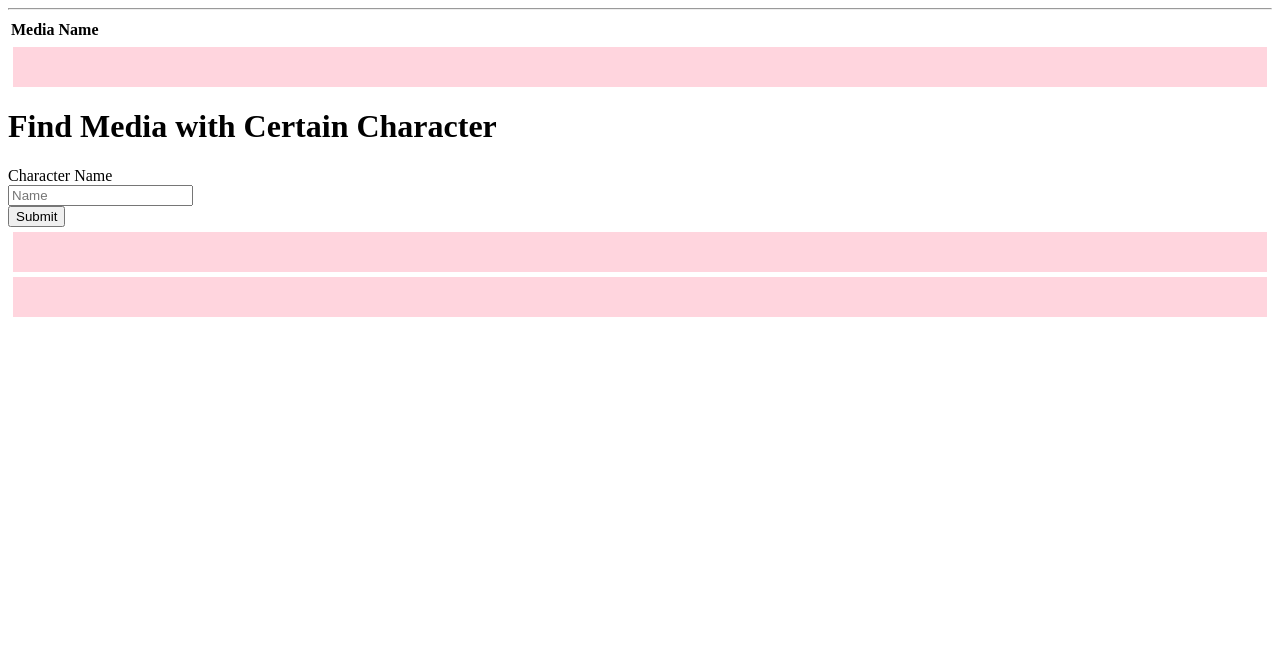
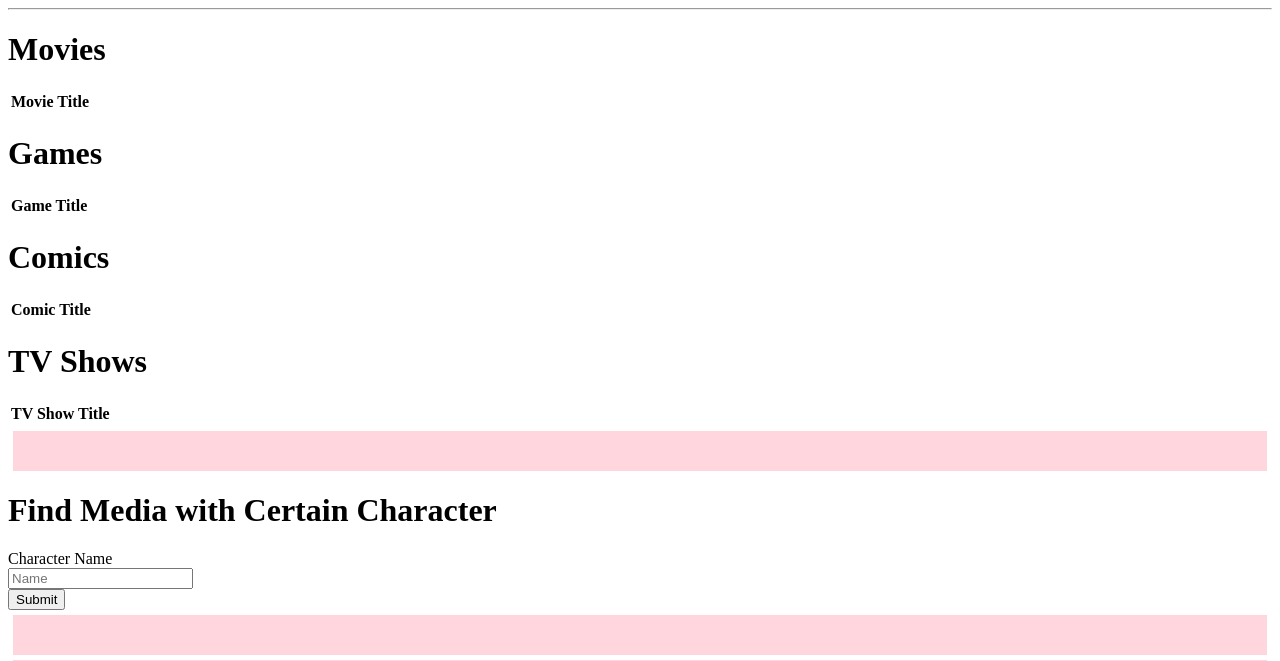
Before and after one commit to frawgii/cs2300_final_project, a Flask app: page /find_m_w_c/ in a window 1280 px wide. Shown: the part 45-706 px from the top of the page. Run offline with Flask 3, Linux system fonts and the light colour scheme; lists and menus that the app fills with data are empty.

Commit message:
Finished rendering queries

```diff
--- a/Templates/find_m_w_c.html
+++ b/Templates/find_m_w_c.html
@@ -12,18 +12,65 @@
         <button type="submit">Submit</button>
     </form>
 {% endblock %}
-
-{% block character_info %}
-    <div class='chars'>
+{% block comic_info %}
+    <h1>{% block comic_title %} Comics {% endblock %}</h1>
+    <div class='comics'>
     <table>
         <tr>
-                <th><b>Media Name </b> </th>
+            <th>Comic Title</th>
         </tr>
-            {% for media in media_character %}
+        {% for comics in comic %}
         <tr>
-                <td>{{ media[0] }}</td>
+            <td>{{ comics['c_title'] }}</td>
+        {% endfor %}
+    </table>
+</div>
+{% endblock %}
+
+{% block tv_info %}
+    <h1>{% block tv_title %} TV Shows {% endblock %}</h1>
+    <div class='tvs'>
+    <table>
+        <tr>
+            <th>TV Show Title</th>
+        </tr>
+        {% for tvs in tv_show %}
+        <tr>
+            <td>{{ tvs['tv_title'] }}</td>
         </tr>
         {% endfor %}
     </table>
 </div>
 {% endblock %}
+
+{% block movie_info %}
+    <h1>{% block movie_title %} Movies {% endblock %}</h1>
+    <div class='movies'>
+    <table>
+        <tr>
+            <th>Movie Title</th>
+        </tr>
+        {% for movies in movie %}
+        <tr>
+            <td>{{ movies['mo_title'] }}</td>
+        </tr>
+        {% endfor %}
+    </table>
+</div>
+{% endblock %}
+
+{% block game_info %}
+    <h1>{% block game_title %} Games {% endblock %}</h1>
+    <div class='games'>
+    <table>
+        <tr>
+            <th>Game Title</th>
+        </tr>
+        {% for games in game %}
+        <tr>
+            <td>{{ games['g_title'] }}</td>
+        </tr>
+        {% endfor %}
+    </table>
+</div>
+{% endblock %}
--- a/app.py
+++ b/app.py
@@ -857,14 +857,38 @@ def find_m_w_c():
     if request.method == 'POST':
         mch_name = request.form['ch_name']
         conn = get_db_connection()
+        tv_show = conn.execute('SELECT * FROM tv_show').fetchall()
+        movie = conn.execute('SELECT * FROM movie').fetchall()
+        game = conn.execute('SELECT * FROM game').fetchall()
+        comic = conn.execute('SELECT * FROM comic').fetchall()
         curs = conn.cursor()
-        curs.execute('SELECT s.s_title, g.g_title, co.c_title, tv.tv_title, mo.mo_title\
-                    FROM media_has_character m, media_character c, song s, game g, comic co, tv_show tv, movie mo\
-                     WHERE (m.ch_id=c.id) AND (m.mo_id=mo.id OR m.c_id=co.id  OR m.g_id=g.id OR m.tv_id=tv.id OR m.s_id=s.id)\
+        # curs.execute('SELECT DISTINCT g.g_title, co.c_title, tv.tv_title, mo.mo_title\
+        #             FROM media_has_character m, media_character c,  game g, comic co, tv_show tv, movie mo\
+        #              WHERE (m.ch_id=c.id) AND (m.mo_id=mo.id OR m.c_id=co.id  OR m.g_id=g.id OR m.tv_id=tv.id)\
+        #             AND c.ch_name=?', (mch_name,))
+        # media = curs.fetchall()
+        curs.execute('SELECT DISTINCT g.g_title\
+                    FROM media_has_character m, media_character c,  game g\
+                     WHERE (m.ch_id=c.id) AND m.g_id=g.id\
                     AND c.ch_name=?', (mch_name,))
-        media = curs.fetchall()
+        games = curs.fetchall()
+        curs.execute('SELECT DISTINCT co.c_title\
+                    FROM media_has_character m, media_character c, comic co\
+                     WHERE (m.ch_id=c.id) AND m.c_id=co.id\
+                    AND c.ch_name=?', (mch_name,))
+        comics = curs.fetchall()
+        curs.execute('SELECT DISTINCT tv.tv_title\
+                    FROM media_has_character m, media_character c, tv_show tv\
+                     WHERE (m.ch_id=c.id) AND m.tv_id=tv.id\
+                    AND c.ch_name=?', (mch_name,))
+        tvs = curs.fetchall()
+        curs.execute('SELECT DISTINCT mo.mo_title\
+                    FROM media_has_character m, media_character c, movie mo\
+                     WHERE (m.ch_id=c.id) AND m.mo_id=mo.id\
+                    AND c.ch_name=?', (mch_name,))
+        movies = curs.fetchall()
         conn.close()
-        return render_template('find_m_w_c.html', media_character=media)
+        return render_template('find_m_w_c.html', comics=comics, games=games, tvs=tvs, movies=movies, tv_show=tv_show, movie=movie, game=game, comic=comic)
     return render_template('find_m_w_c.html')
 
 @app.route('/find_c_w_f/', methods=('GET', 'POST'))
```
Lines whose indentation alone changed are shown as unchanged.
